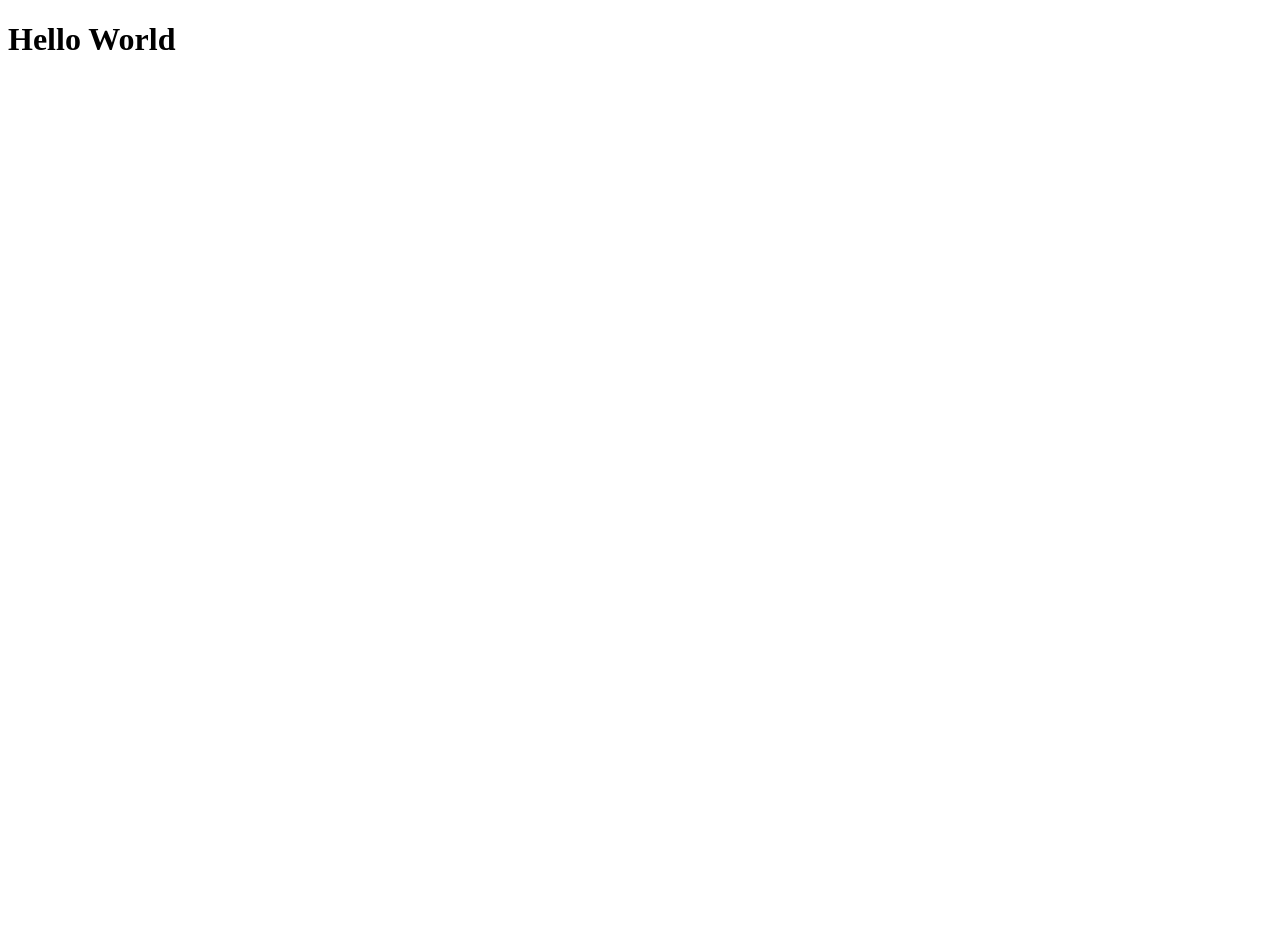
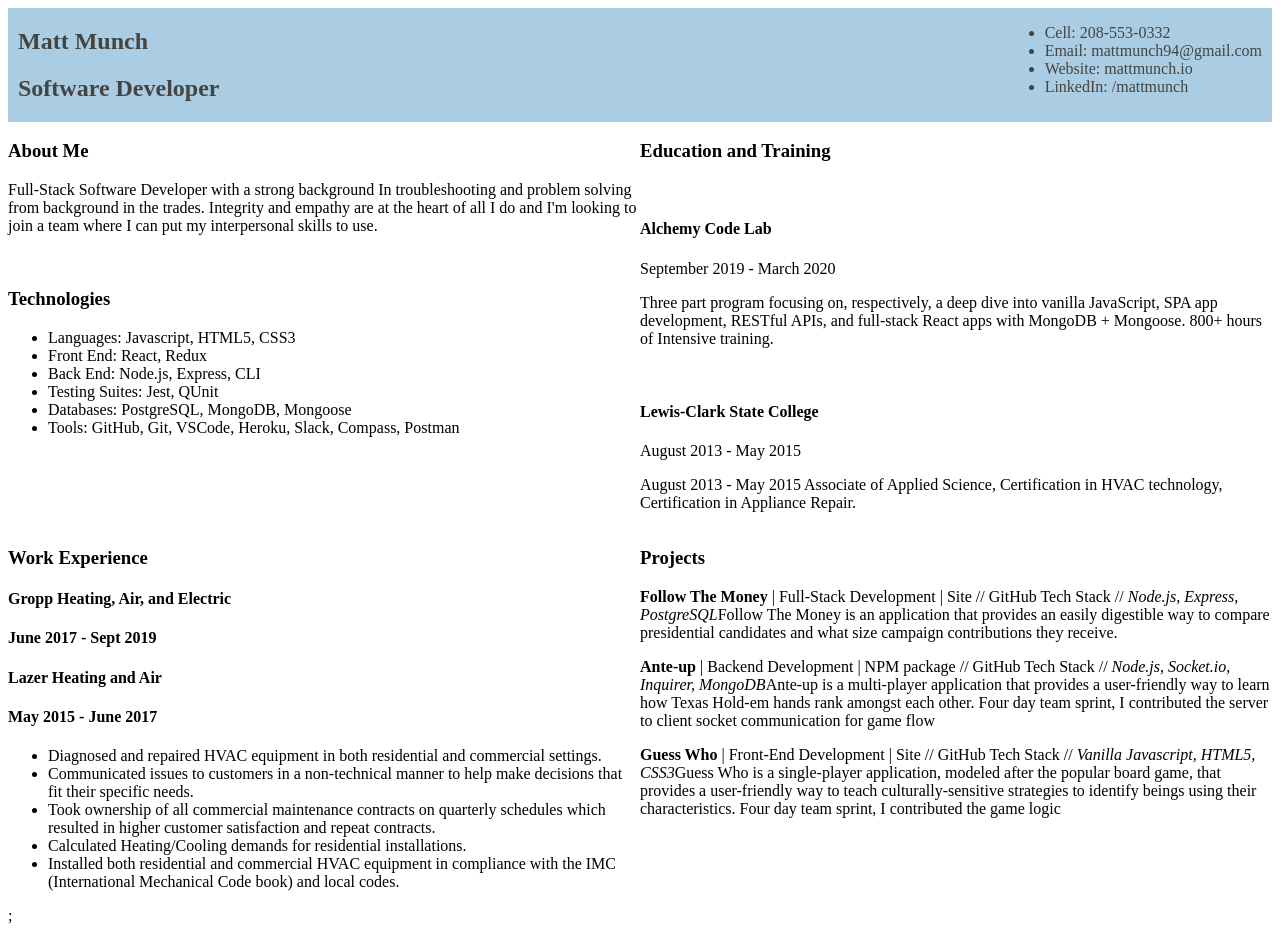
Before and after one commit to Mattmunch/react-resume, a React app: page / in a window 1280 px wide. Before the commit the page ends 800 px from the top, so only its background shows below. Built offline with nearby package versions, Linux system fonts and the light colour scheme.

Commit message:
looks good

```diff
--- /dev/null
+++ b/src/components/App.css
@@ -0,0 +1,21 @@
+.main {
+    display: grid;
+    grid-template-columns: 1fr 1fr;
+    grid-template-rows: auto;
+    grid-template-areas:
+    "aboutMe projects"
+    "education workHistory" ;
+
+    .aboutMe{
+        grid-area: aboutMe;
+    }
+    .projects {
+        grid-area: projects;
+    }
+    .education {
+        grid-area: education;
+    }
+    .workHistory {
+        grid-area: workHistory;
+    }
+}
--- a/src/components/App.js
+++ b/src/components/App.js
@@ -1,5 +1,21 @@
 import React from 'react';
+import Header from './header/Header';
+import AboutMe from './aboutMe/AboutMe';
+import Education from './education/Education';
+import WorkHistory from './workHistory/WorkHistory';
+import Projects from './projects/Projects';
+import styles from './App.css';
 
 export default function App() {
-  return <h1>Hello World</h1>;
+  return <>
+
+    <Header className={styles.header}/>
+    <main className={styles.main}>
+      <AboutMe className={styles.aboutMe}/>
+      <Education className={styles.education}/>
+      <WorkHistory className={styles.workHistory}/>
+      <Projects className={styles.projects}/>
+
+    </main>;
+  </>;
 }
--- a/src/components/aboutMe/AboutMe.js
+++ b/src/components/aboutMe/AboutMe.js
@@ -0,0 +1,33 @@
+import React from 'react';
+
+const AboutMe = () => (
+  <section>
+    <h3>About Me</h3>
+    <p>
+            Full-Stack Software Developer with a strong background In troubleshooting and problem solving from background in the trades. Integrity and empathy are at the heart of all I do and I'm looking to join a team where I can put my interpersonal skills to use.
+    </p>
+    <br></br>
+    <h3>Technologies</h3>
+    <ul>
+      <li>
+    Languages: Javascript, HTML5, CSS3
+      </li>
+      <li>
+            Front End: React, Redux
+      </li>
+      <li>
+            Back End: Node.js, Express, CLI
+      </li>
+      <li>
+            Testing Suites: Jest, QUnit
+      </li>
+      <li>
+            Databases: PostgreSQL, MongoDB, Mongoose
+      </li>
+      <li>
+            Tools: GitHub, Git, VSCode, Heroku, Slack, Compass, Postman
+      </li>
+    </ul>
+  </section>
+);
+export default AboutMe;
--- a/src/components/education/Education.js
+++ b/src/components/education/Education.js
@@ -0,0 +1,22 @@
+import React from 'react';
+
+const Education = () => (
+  <section>
+    <h3>Education and Training</h3>
+    <br></br>
+    <h4>Alchemy Code Lab</h4>
+    <p>September 2019 - March 2020</p>
+    <p>
+        Three part program focusing on, respectively, a deep dive into vanilla JavaScript, SPA app development, RESTful APIs, and full-stack React apps with MongoDB + Mongoose. 800+ hours of Intensive training.
+    </p>
+    <br></br>
+    <h4>Lewis-Clark State College</h4>
+    <p>August 2013 - May 2015</p>
+    <p>
+    August 2013 - May 2015
+Associate of Applied Science, Certification in HVAC technology, Certification in Appliance Repair.
+    </p>
+  </section>
+);
+
+export default Education;
--- a/src/components/header/Header.css
+++ b/src/components/header/Header.css
@@ -1,6 +1,16 @@
 header {
     display: flex;
-    justify-content: center;
-    align-items: center;
-    background: #5C9B97;
+    justify-content: space-between;
+    background: rgb(171, 205, 228);
+    color: rgb(68, 68, 64);
+    width: 100%;
+
+    section{
+        display: flex;
+        justify-content: space-between;
+        width: 100%;
+        margin: 0 10px 0 10px;
+    }
+
+
 }
--- a/src/components/header/Header.js
+++ b/src/components/header/Header.js
@@ -6,8 +6,16 @@ export default class Header extends Component {
     return (
       <header className={styles.header}>
         <section>
-          <h1>The Madlib</h1>
-          <h2>Use your extensive vocabulary.</h2>
+          <div>
+            <h1>Matt Munch</h1>
+            <h2>Software Developer</h2>
+          </div>
+          <ul>
+            <li>Cell: 208-553-0332</li>
+            <li>Email: mattmunch94@gmail.com</li>
+            <li>Website: mattmunch.io</li>
+            <li>LinkedIn: /mattmunch</li>
+          </ul>
         </section>
       </header>
     );
--- a/src/components/workHistory/workHistory.js
+++ b/src/components/workHistory/workHistory.js
@@ -0,0 +1,20 @@
+import React from 'react';
+
+const WorkHistory = () => (
+  <section>
+    <h3>Work Experience</h3>
+    <h4>Gropp Heating, Air, and Electric</h4>
+    <h4>June 2017 - Sept 2019</h4>
+    <h4>Lazer Heating and Air</h4>
+    <h4>May 2015 - June 2017</h4>
+    <ul>
+      <li>Diagnosed and repaired HVAC equipment in both residential and commercial settings.</li>
+      <li>Communicated issues to customers in a non-technical manner to help make decisions that fit their specific needs.</li>
+      <li>Took ownership of all commercial maintenance contracts on quarterly schedules which resulted in higher customer satisfaction and repeat contracts.</li>
+      <li>Calculated Heating/Cooling demands for residential installations.</li>
+      <li>Installed both residential and commercial HVAC equipment in compliance with the IMC &#40;International Mechanical Code book&#41; and local codes.</li>
+    </ul>
+
+  </section>
+);
+export default WorkHistory;
```
